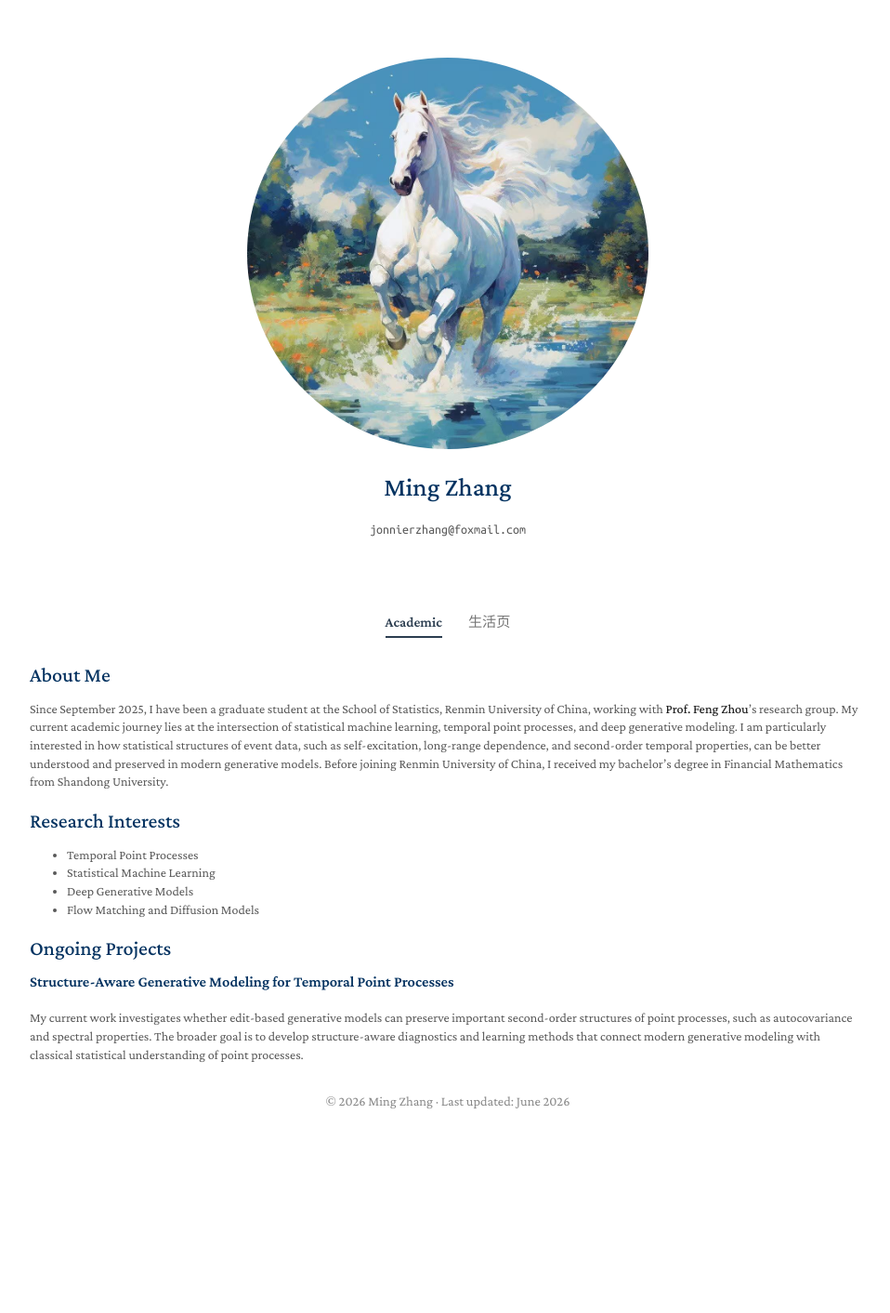
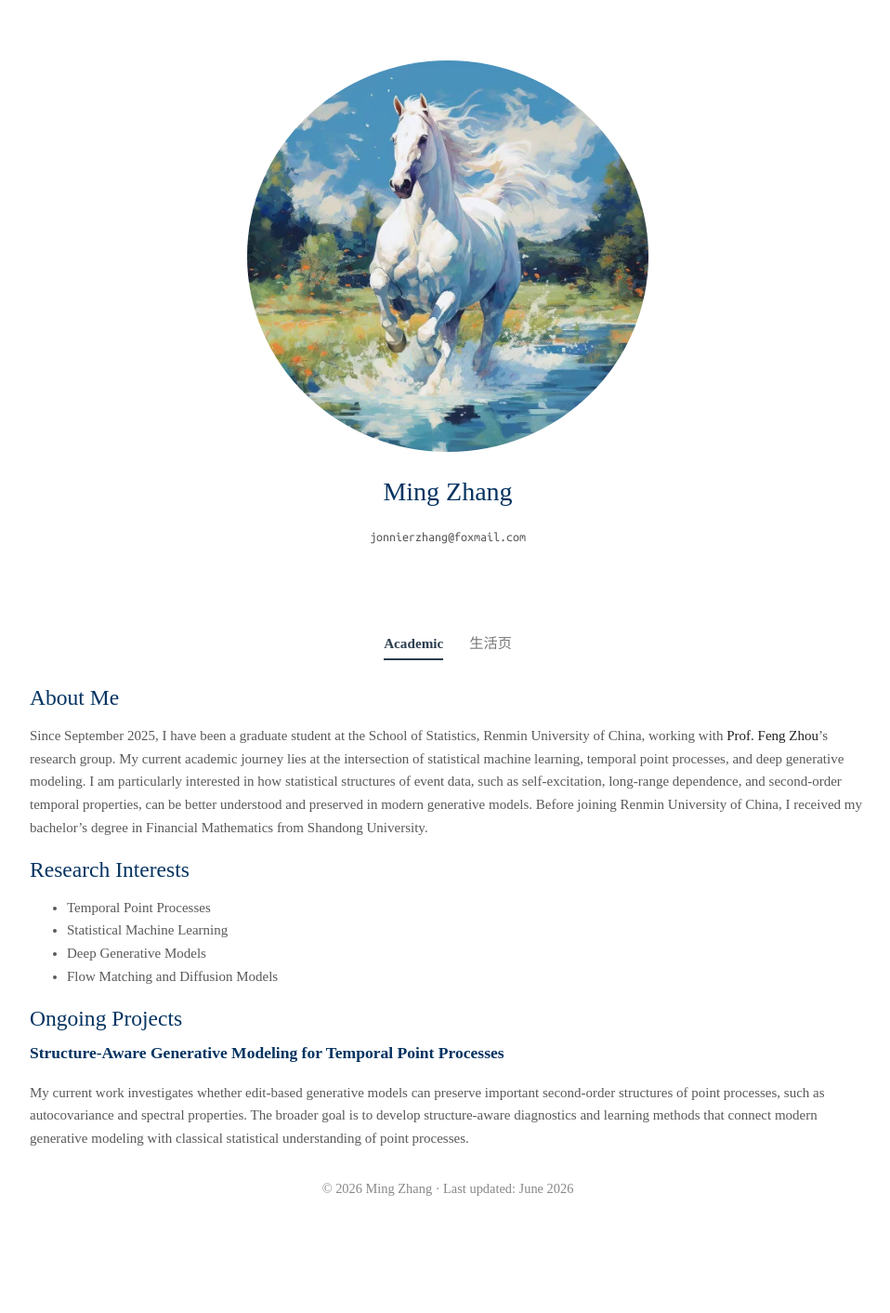
Before and after one commit to zhangming4153/zhangming4153.github.io, a Jekyll site: the page built from index.md, in a window 1280 px wide. Shown: the whole page at 93% size, without its empty margins (158-1116 px from the left). Built offline with Jekyll 4.4.1, drawn with Linux system fonts in a browser that asks for light colours; a style sheet for code colours, icons or effects is not loaded; before the commit the page ends 1308 px from its top, so only the background shows below that.

Commit message:
Update minimal-light.scss

```diff
--- a/_sass/minimal-light.scss
+++ b/_sass/minimal-light.scss
@@ -1,5 +1,7 @@
 body {
-  font-size: 14px;
+  font-size: 15px;
+  line-height: 1.65;
+  font-family: "Times New Roman", "Noto Serif SC", "Songti SC", "SimSun", serif;
 }
 
 #lang-switch {
```
